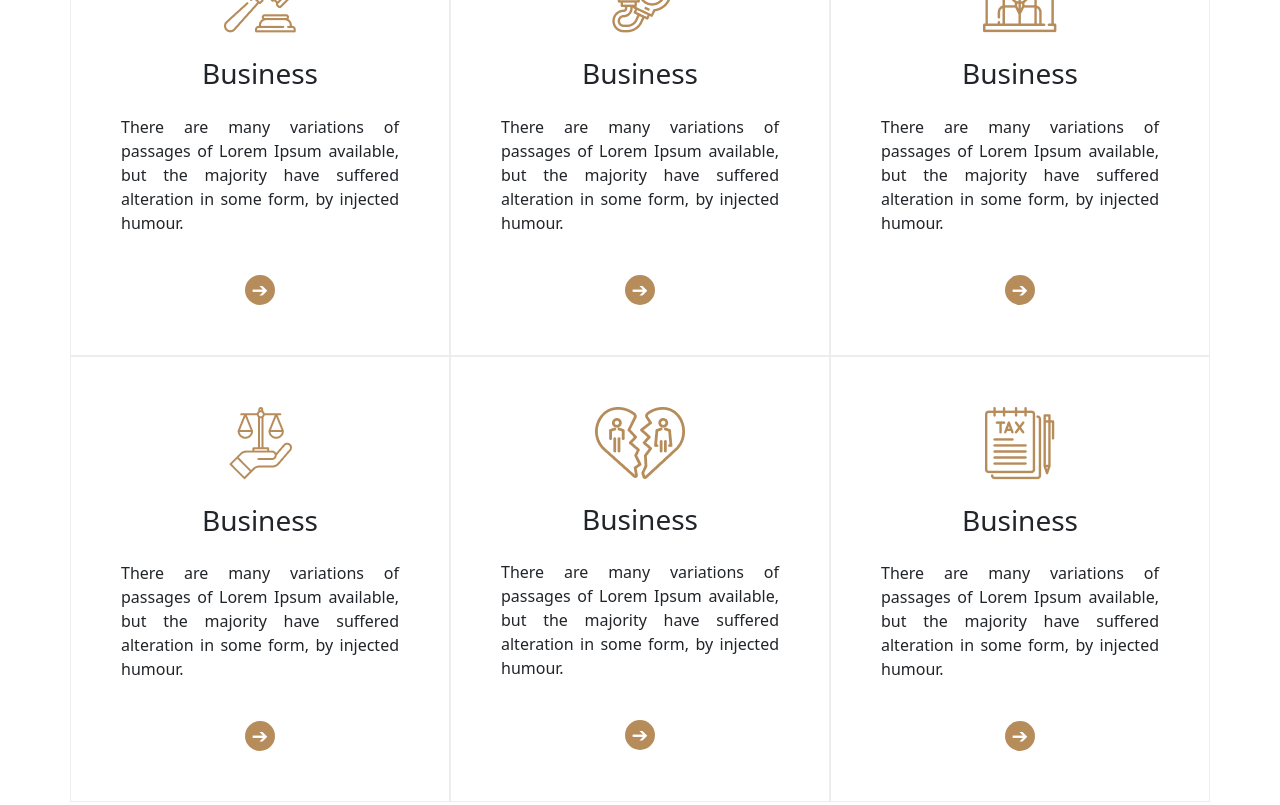
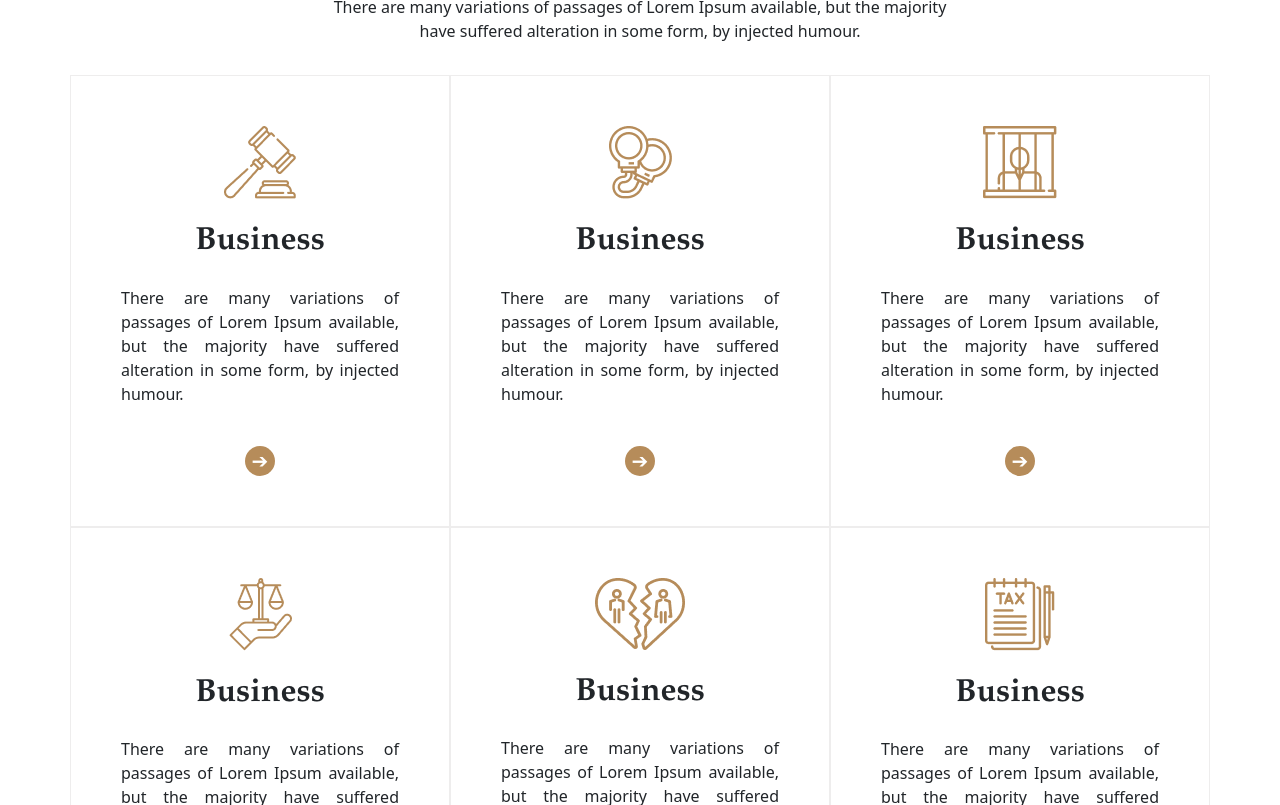
Before and after one commit to mdibrahimkhalil1995/3rd-assignment, a plain HTML site: page index.html in a window 1280 px wide. Shown: the part 697-1502 px from the top of the page. Drawn offline with Linux system fonts and the light colour scheme.

Commit message:
add some css for h1 and h2

```diff
--- a/css/style.css
+++ b/css/style.css
@@ -1,3 +1,9 @@
+h2{
+    font-family: garamond;
+    font-weight: 700;
+}
+
+/* ==================================== */
 .slider-bg{
     background-image: url(../images/banner.png);
     height: 500px;
@@ -19,6 +25,7 @@
     color: aliceblue;
 }
 .slider h1{
+    font-family: garamond;
     font-weight: 700;
     color: #fff;
 }
--- a/index.html
+++ b/index.html
@@ -47,7 +47,7 @@
                                 <div class="modal-dialog">
                                 <div class="modal-content">
                                     <div class="modal-header">
-                                    <h1 class="modal-title fs-5" id="staticBackdropLabel">It Work When I Will be a Developer</h1>
+                                    <h2 class="modal-title fs-5" id="staticBackdropLabel">It Work When I Will be a Developer</h2>
                                     <button type="button" class="btn-close" data-bs-dismiss="modal" aria-label="Close"></button>
                                     </div>
                                     <div class="modal-body">
@@ -92,45 +92,47 @@
     <section>
         <div class="container">
             <div class="row text-center">
+               <div class="service-head w-100 p-3 mt-4">
+                <h2>The Legal Practice Area</h2>
+                <p>There are many variations of passages of Lorem Ipsum available, but the majority <br>have suffered alteration in some form, by injected humour.</p>
+               </div>
                 <div class="service-box col-sm-12 col-md-6 col-lg-4">
                     <img class="" src="images/business.png" alt="image">
-                    <h3 class="mt-4">Business</h3>
+                    <h2 class="mt-4">Business</h2>
                     <p class="mt-4">There are many variations of passages of Lorem Ipsum available, but the majority have suffered alteration in some form, by injected humour.</p>
                     <a class="mt-4" href="#">&#10132;</a>
                 </div>
                 <div class="service-box col-sm-12 col-md-6 col-lg-4">
                     <img class="" src="images/criminal.png" alt="image">
-                    <h3 class="mt-4">Business</h3>
+                    <h2 class="mt-4">Business</h2>
                     <p class="mt-4">There are many variations of passages of Lorem Ipsum available, but the majority have suffered alteration in some form, by injected humour.</p>
                     <a class="mt-4" href="#">&#10132;</a>
                 </div>
                 <div class="service-box col-sm-12 col-md-6 col-lg-4">
                     <img class="" src="images/child.png" alt="image">
-                    <h3 class="mt-4">Business</h3>
+                    <h2 class="mt-4">Business</h2>
                     <p class="mt-4">There are many variations of passages of Lorem Ipsum available, but the majority have suffered alteration in some form, by injected humour.</p>
                     <a class="mt-4" href="#">&#10132;</a>
                 </div>
                 <div class="service-box col-sm-12 col-md-6 col-lg-4">
                     <img class="" src="images/education.png" alt="image">
-                    <h3 class="mt-4">Business</h3>
+                    <h2 class="mt-4">Business</h2>
                     <p class="mt-4">There are many variations of passages of Lorem Ipsum available, but the majority have suffered alteration in some form, by injected humour.</p>
                     <a class="mt-4" href="#">&#10132;</a>
                 </div>
                 <div class="service-box col-sm-12 col-md-6 col-lg-4">
                     <img class="" src="images/divorce.png" alt="image">
-                    <h3 class="mt-4">Business</h3>
+                    <h2 class="mt-4">Business</h2>
                     <p class="mt-4">There are many variations of passages of Lorem Ipsum available, but the majority have suffered alteration in some form, by injected humour.</p>
                     <a class="mt-4" href="#">&#10132;</a>
                 </div>
                 <div class="service-box col-sm-12 col-md-6 col-lg-4">
                     <img class="" src="images/tax.png" alt="image">
-                    <h3 class="mt-4">Business</h3>
+                    <h2 class="mt-4">Business</h2>
                     <p class="mt-4">There are many variations of passages of Lorem Ipsum available, but the majority have suffered alteration in some form, by injected humour.</p>
                     <a class="mt-4" href="#">&#10132;</a>
                 </div>
             </div>
-            <h1>The Legal Practice Area</h1>
-            <p>There are many variations of passages of Lorem Ipsum available, but the majority have suffered alteration in some form, by injected humour.</p>
         </div>
     </section>
 
```
